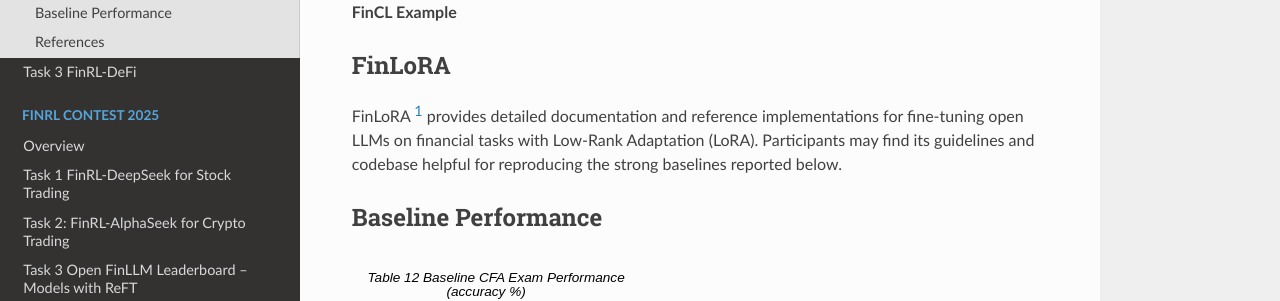
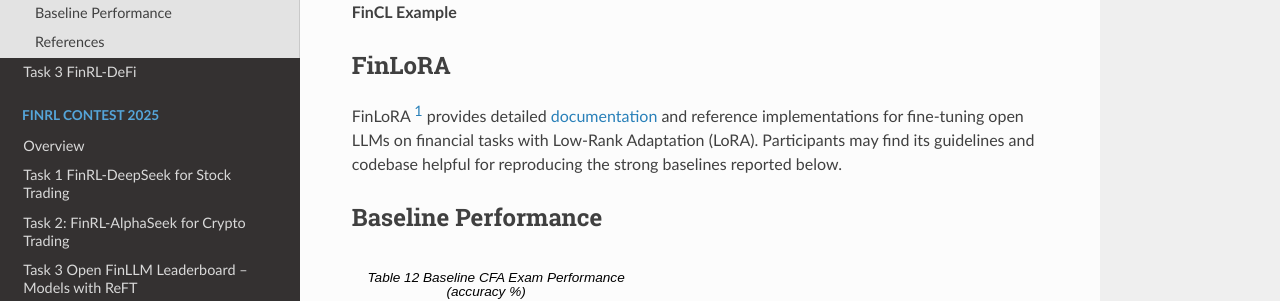
Before and after one commit to Xingyu025/FinAI-Contest, a Sphinx documentation site: the page built from docs/source/finai2025/task2.rst, in a window 1280 px wide and 900 px high, scrolled down 4412 px. Shown: the part 151-452 px from the top of the window. Built offline with Sphinx 7.4.7 and the Read the Docs theme 3.1.0, drawn with Linux system fonts in a browser that asks for light colours; part of the change alters nothing that is shown.

```diff
--- a/docs/source/finai2025/task2.rst
+++ b/docs/source/finai2025/task2.rst
@@ -355,7 +355,7 @@ For the first four tasks, please view `FinLoRA Documentation Financial Statement
 FinLoRA
 =====================================
 
-FinLoRA [1]_ provides detailed documentation and reference implementations for fine-tuning open LLMs on financial tasks with Low-Rank Adaptation (LoRA). Participants may find its guidelines and codebase helpful for reproducing the strong baselines reported below.
+FinLoRA [1]_ provides detailed `documentation <https://finlora-docs.readthedocs.io/en/latest/>`__ and reference implementations for fine-tuning open LLMs on financial tasks with Low-Rank Adaptation (LoRA). Participants may find its guidelines and codebase helpful for reproducing the strong baselines reported below.
 
 Baseline Performance
 =====================================
```
